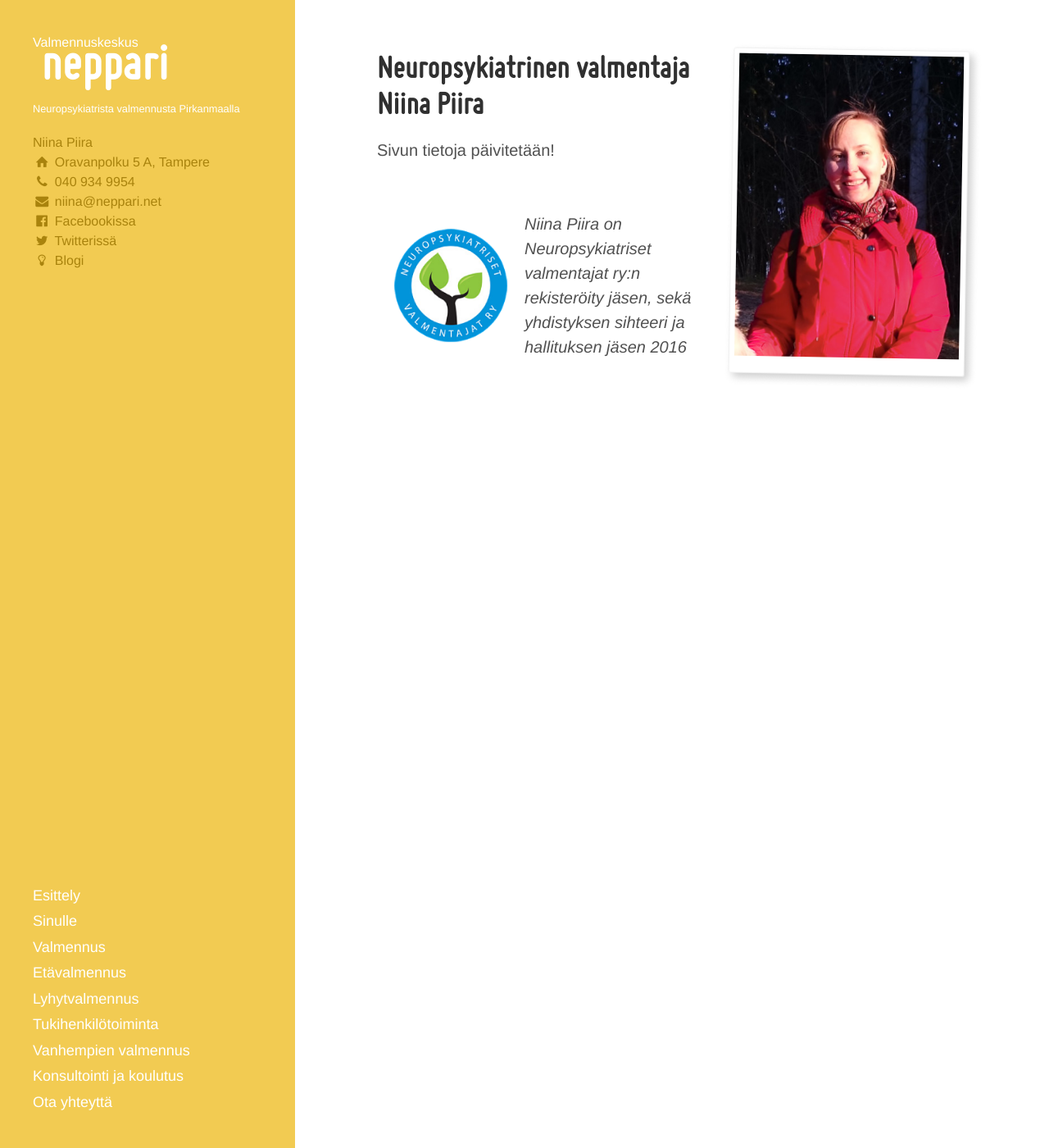
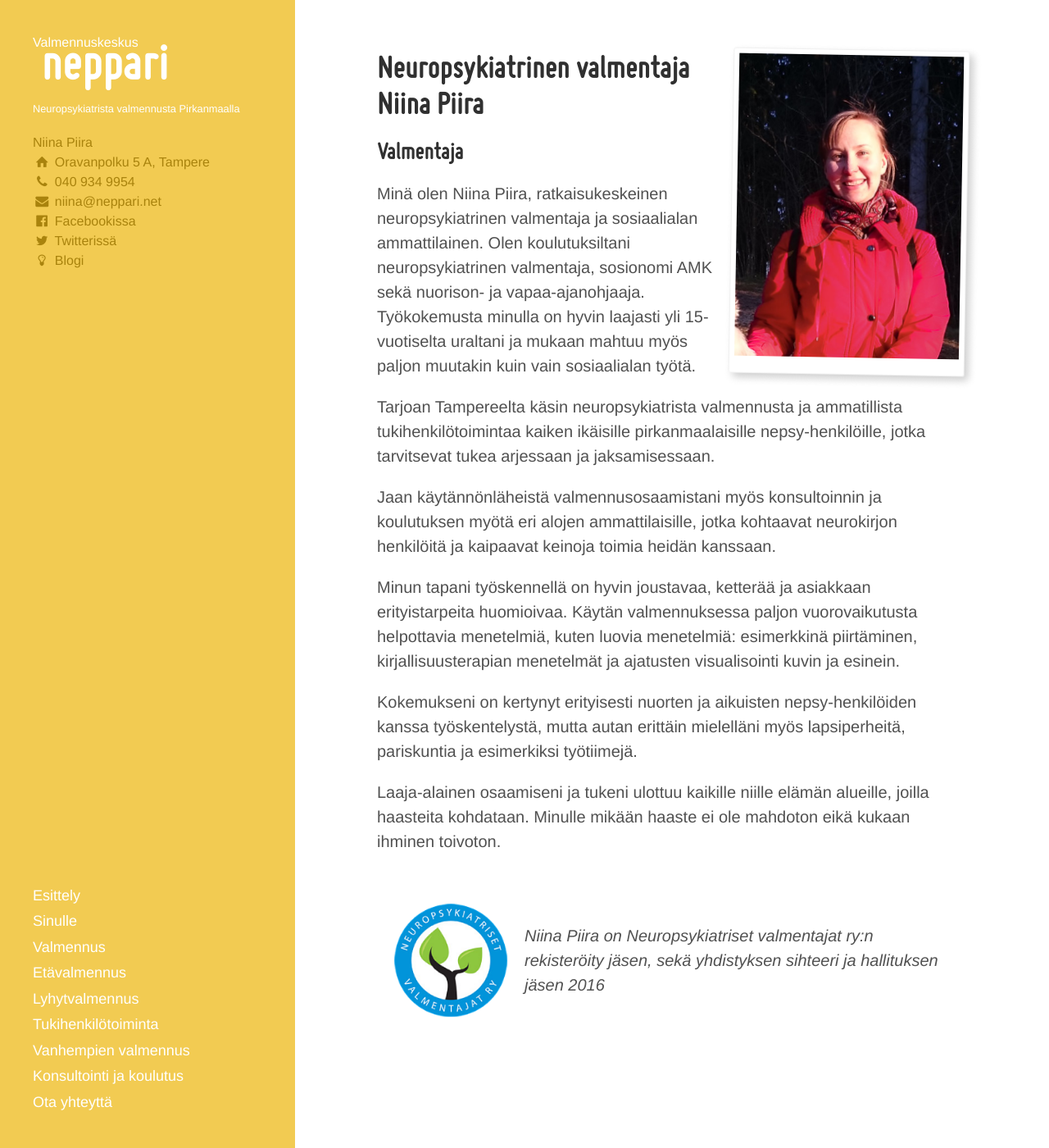
Before and after one commit to niinapiira/neppari.net, a Jekyll site: the page built from niina.md, in a window 1280 px wide and 1400 px high. Shown: the whole window at 82% size. Built offline with Jekyll 4.4.1, drawn with Linux system fonts in a browser that asks for light colours.

Commit message:
Updated niina.md

```diff
--- a/niina.md
+++ b/niina.md
@@ -1,8 +1,24 @@
 ---
-"page-title": Neuropsykiatrinen valmentaja Niina&nbsp;Piira
+"page-title": "Neuropsykiatrinen valmentaja Niina&nbsp;Piira"
 "page-type": cv
 "show-in-navigation": false
 published: true
+"link-title": ""
+"navigation-order": 50
+polaroid: ""
 ---
 
-Sivun tietoja päivitetään!
+
+## Valmentaja
+
+Minä olen Niina Piira, ratkaisukeskeinen neuropsykiatrinen valmentaja ja sosiaalialan ammattilainen. Olen koulutuksiltani neuropsykiatrinen valmentaja, sosionomi AMK sekä nuorison- ja vapaa-ajanohjaaja. Työkokemusta minulla on hyvin laajasti yli 15-vuotiselta uraltani ja mukaan mahtuu myös paljon muutakin kuin vain sosiaalialan työtä.
+
+Tarjoan Tampereelta käsin neuropsykiatrista valmennusta ja ammatillista tukihenkilötoimintaa kaiken ikäisille pirkanmaalaisille nepsy-henkilöille, jotka tarvitsevat tukea arjessaan ja jaksamisessaan.
+
+Jaan käytännönläheistä valmennusosaamistani myös konsultoinnin ja koulutuksen myötä eri alojen ammattilaisille, jotka kohtaavat neurokirjon henkilöitä ja kaipaavat keinoja toimia heidän kanssaan.
+
+Minun tapani työskennellä on hyvin joustavaa, ketterää ja asiakkaan erityistarpeita huomioivaa. Käytän valmennuksessa paljon vuorovaikutusta helpottavia menetelmiä, kuten luovia menetelmiä: esimerkkinä piirtäminen, kirjallisuusterapian menetelmät ja ajatusten visualisointi kuvin ja esinein.
+
+Kokemukseni on kertynyt erityisesti nuorten ja aikuisten nepsy-henkilöiden kanssa työskentelystä, mutta autan erittäin mielelläni myös lapsiperheitä, pariskuntia ja esimerkiksi työtiimejä.
+
+Laaja-alainen osaamiseni ja tukeni ulottuu kaikille niille elämän alueille, joilla haasteita kohdataan. Minulle mikään haaste ei ole mahdoton eikä kukaan ihminen toivoton.
```
